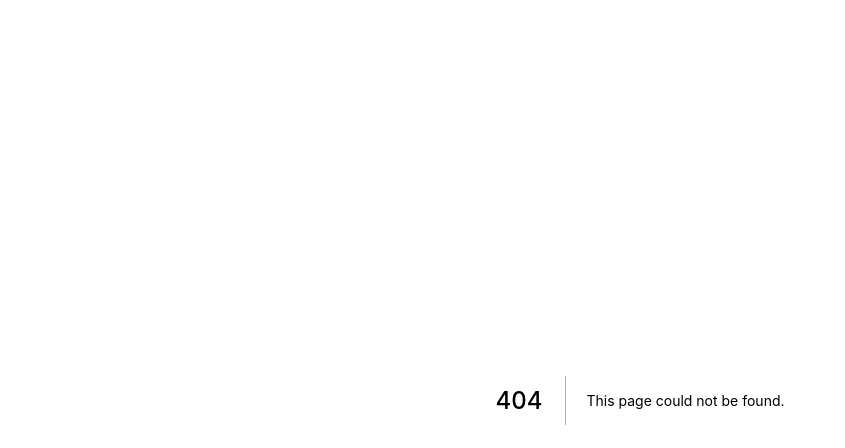
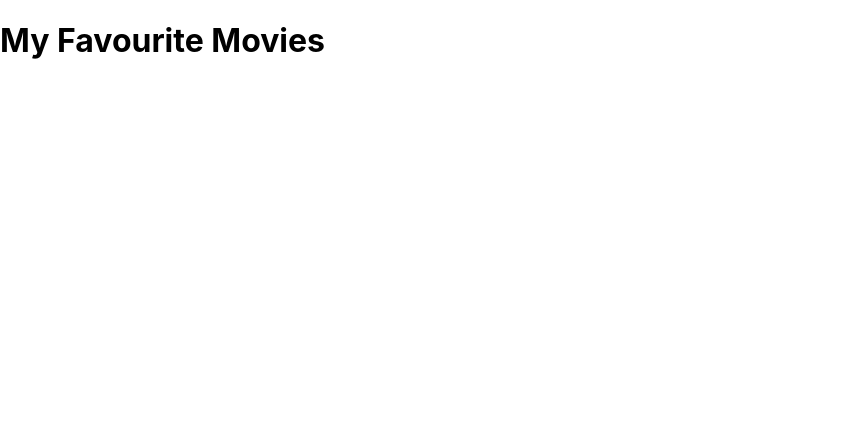
Before and after one commit to vodolazkayamv/engineeringcampus, a Next.js app: page /posts/movies in a window 1280 px wide. Before the commit this address had no page. Shown: the top 448 px of the page, without its empty margins (0-845 px from the left). Built offline with nearby package versions, Linux system fonts and the light colour scheme.

Commit message:
added post with static props

```diff
--- a/pages/posts.json
+++ b/pages/posts.json
@@ -11,8 +11,8 @@
             "description":"Машины любимые фильмы"
         },
         {
-            "slug":"Weather",
-            "title":"weather",
+            "slug":"weather",
+            "title":"Weather Forcast for Today",
             "description":"Погода на сегодня"
         }
     ]
--- /dev/null
+++ b/pages/posts/[slug].js
@@ -0,0 +1,41 @@
+import { useRouter } from 'next/router'
+
+
+
+
+import content from '../posts.json'
+
+const Post = ( post ) => {
+
+  return (
+    <h1>{post.title}</h1>
+  )
+}
+
+export async function getStaticPaths() {
+  // Get the paths we want to pre-render based on posts
+  const posts = content.posts
+
+  const paths = posts.map((post) => ({
+    params: { slug: post.slug },
+  }))
+
+  // We'll pre-render only these paths at build time.
+  // { fallback: false } means other routes should 404.
+  return { paths, fallback: false }
+}
+
+export async function getStaticProps({ params }) {
+  // params contains the post `slug`.
+  // If the route is like /posts/1, then params.slug is 1
+
+  const currentPost = content.posts.find(post => {
+    return post.slug === params.slug
+  })
+  // Pass post data to the page via props
+  return { props: currentPost }
+}
+
+
+
+export default Post
```
